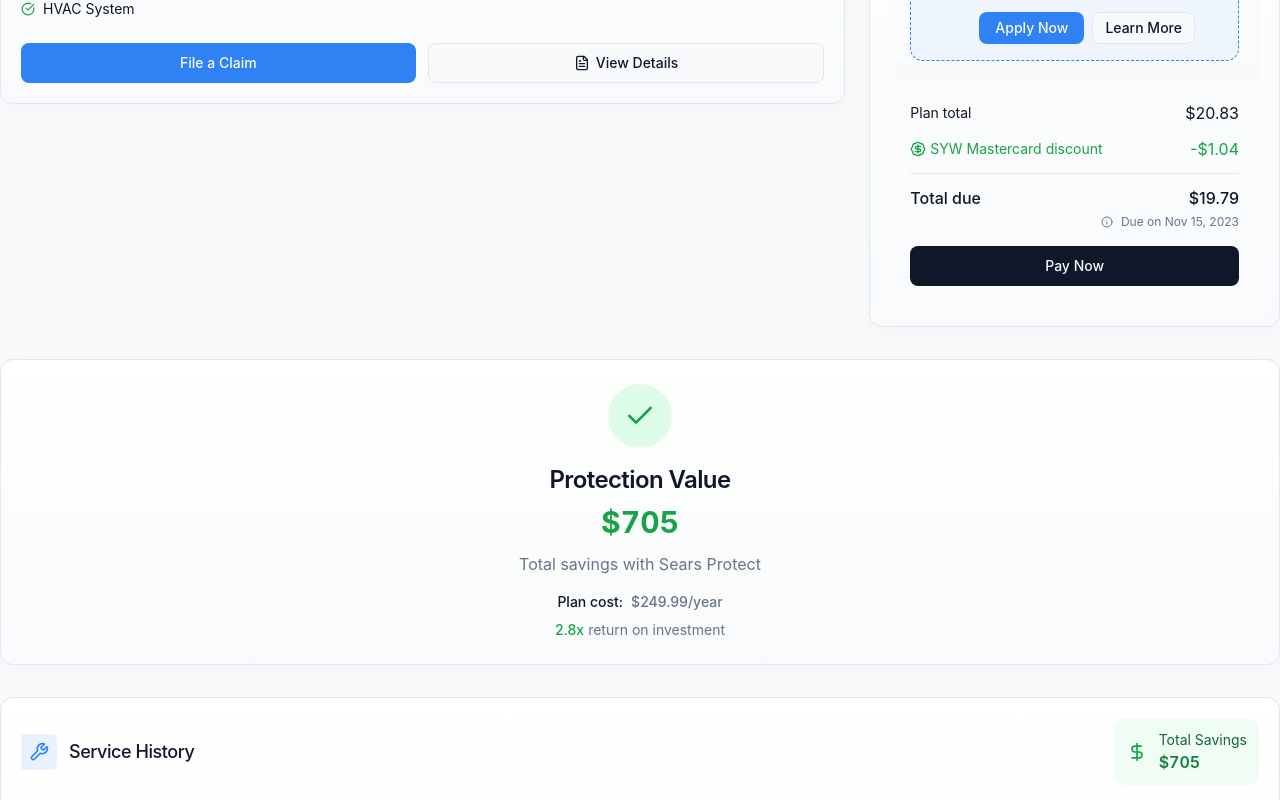
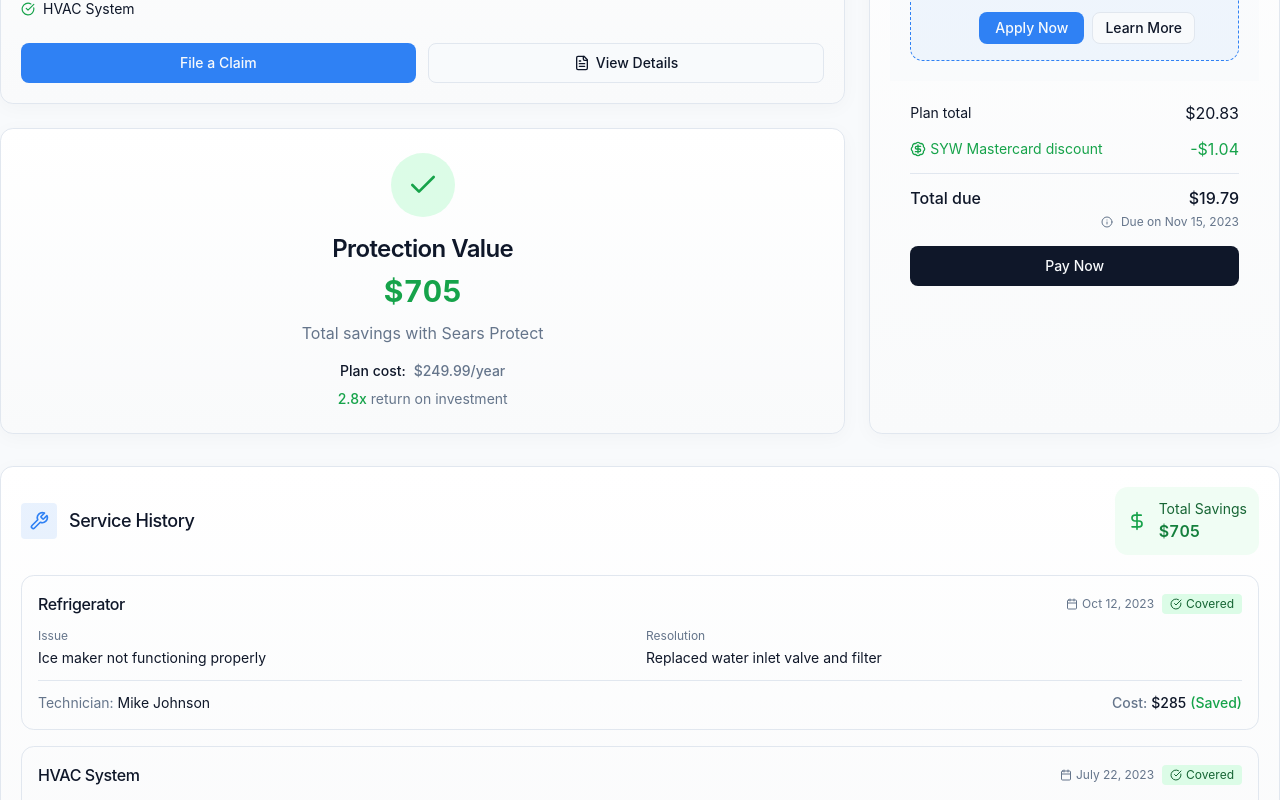
Before and after one commit to eagleaigolf/secure-home-nexus, a React (Vite) app: page /protect in a window 1280 px wide. Shown: the part 500-1300 px from the top of the page. Built offline with nearby package versions, Linux system fonts and the light colour scheme.

Commit message:
Adjust component width
The component was too wide, adjusting to match the width of the protections card.

```diff
--- a/src/pages/Protect.tsx
+++ b/src/pages/Protect.tsx
@@ -85,14 +85,9 @@ const Protect: React.FC = () => {
       <div className="grid grid-cols-1 lg:grid-cols-3 gap-6 mb-8">
         <div className="lg:col-span-2">
           <ProtectContract contract={contract} />
-        </div>
 
-        <MonthlyBilling plan={monthlyPlan} />
-      </div>
-
-      {/* Protection Value Card - Moved here between contract and service history */}
-      <div className="mb-8">
-        <Card variant="premium" className="p-6">
+          {/* Protection Value Card - Now inside the same column as ProtectContract */}
+          <Card variant="premium" className="p-6 mt-6">
             <div className="text-center">
               <div className="w-16 h-16 mx-auto bg-green-100 rounded-full flex items-center justify-center mb-4">
                 <Check className="h-8 w-8 text-green-600" />
@@ -118,7 +113,10 @@ const Protect: React.FC = () => {
           </Card>
         </div>
 
-      {/* Service History - Now after the Protection Value card */}
+        <MonthlyBilling plan={monthlyPlan} />
+      </div>
+
+      {/* Service History - After the Protection Value card */}
       <div className="mb-8">
         <ServiceHistory
           events={serviceEvents}
```
Lines whose indentation alone changed are shown as unchanged.
